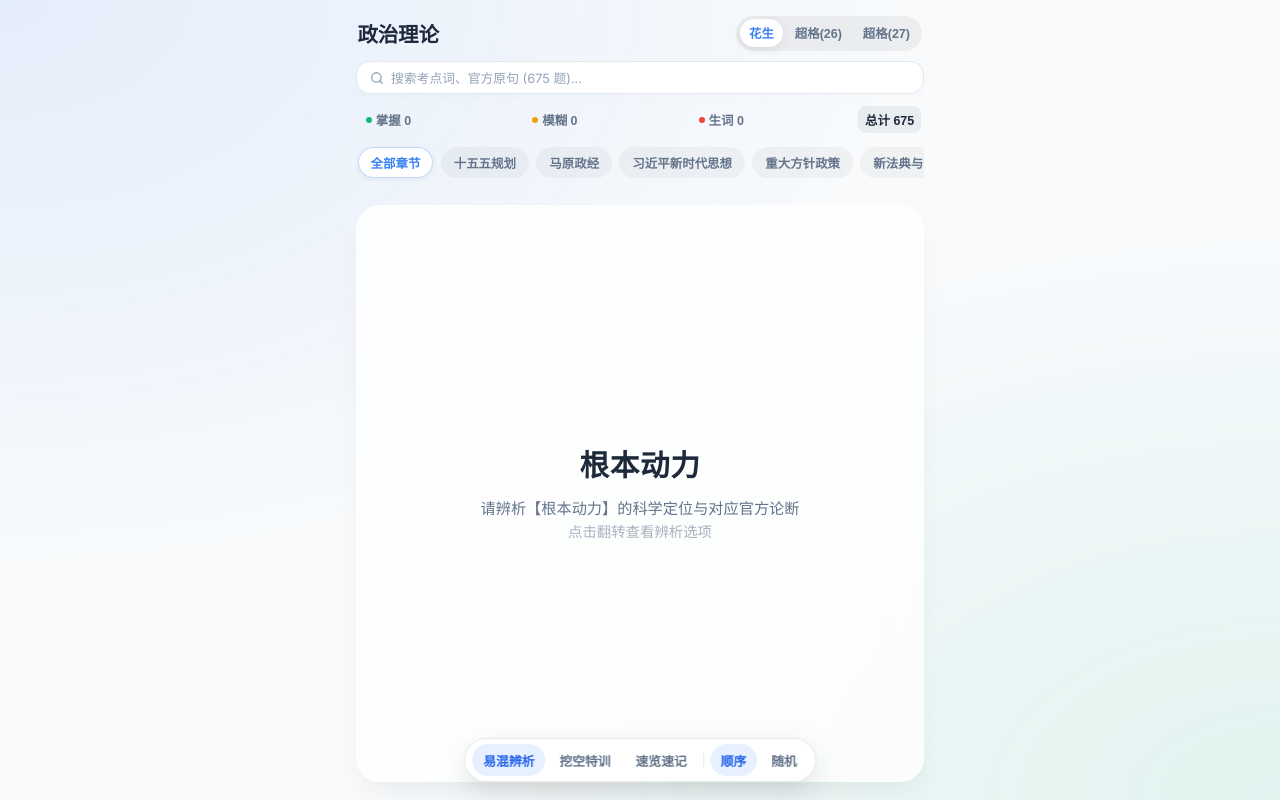
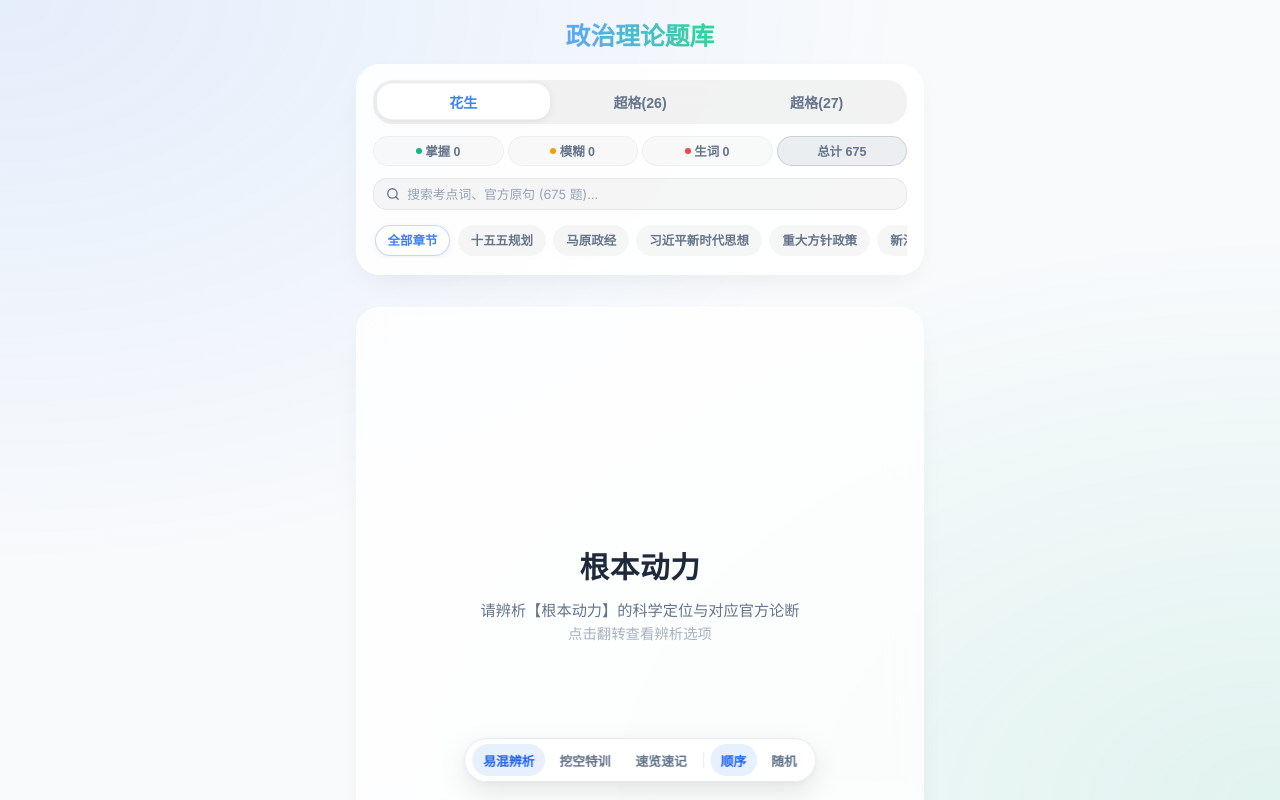
Before and after one commit to troses3/zhengzhi-fuxi, a React (Vite) app: page / in a window 1280 px wide. Shown: the top 800 px of the page. Built offline with nearby package versions, Linux system fonts and the light colour scheme.

Commit message:
feat(ui): restore top header progress container while retaining single-layer bottom floating mode bar

```diff
--- a/src/App.css
+++ b/src/App.css
@@ -41,48 +41,72 @@ body {
 }
 
 .header {
-  display: flex;
-  flex-direction: column;
-  gap: 0.65rem;
-  margin-bottom: 0.25rem;
-}
-
-.header-top-row {
+  text-align: center;
+  margin-bottom: 0.75rem;
+}
+
+.header h1 {
+  font-size: 1.55rem;
+  font-weight: 700;
+  margin-bottom: 0.75rem;
+  display: flex;
+  align-items: center;
+  justify-content: center;
+  gap: 0.4rem;
+}
+
+.header h1 .title-text {
+  background: linear-gradient(to right, #60a5fa, #34d399);
+  -webkit-background-clip: text;
+  -webkit-text-fill-color: transparent;
+}
+
+.progress-container {
+  background: rgba(255, 255, 255, 0.88);
+  padding: 0.95rem 1rem 1rem;
+  border-radius: 24px;
+  border: 1px solid rgba(255, 255, 255, 0.7);
+  box-shadow: 0 10px 30px -10px rgba(0, 0, 0, 0.08);
+  backdrop-filter: blur(16px);
+  display: flex;
+  flex-direction: column;
+  gap: 0.75rem;
+}
+
+.db-toggle-row {
+  display: flex;
+  justify-content: center;
+  width: 100%;
+}
+
+.db-toggle {
   display: flex;
   align-items: center;
   justify-content: space-between;
-  gap: 0.5rem;
-  padding: 0 0.1rem;
-}
-
-.header-title {
-  font-size: 1.28rem;
-  font-weight: 750;
-  color: #1e293b;
-  margin: 0;
-  letter-spacing: -0.01em;
-}
-
-.db-toggle {
-  display: flex;
-  align-items: center;
   background: rgba(0, 0, 0, 0.05);
-  padding: 0.2rem;
-  border-radius: 100px;
-  gap: 0.15rem;
+  padding: 0.25rem;
+  border-radius: 20px;
+  width: 100%;
+  gap: 0.25rem;
 }
 
 .db-btn {
-  padding: 0.32rem 0.58rem;
+  flex: 1;
+  padding: 0.48rem 0.45rem;
   border: none;
   background: none;
-  border-radius: 100px;
-  font-size: 0.78rem;
-  font-weight: 600;
+  border-radius: 15px;
+  font-size: 0.88rem;
+  font-weight: 650;
   color: var(--text-secondary);
   cursor: pointer;
   transition: all 0.2s cubic-bezier(0.4, 0, 0.2, 1);
   white-space: nowrap;
+  text-align: center;
+  display: flex;
+  align-items: center;
+  justify-content: center;
+  gap: 0.3rem;
 }
 
 .db-btn.active {
@@ -90,80 +114,45 @@ body {
   color: var(--accent-color);
   box-shadow: 0 2px 8px rgba(0, 0, 0, 0.08);
   font-weight: 750;
-}
-
-/* 🔍 搜索输入栏（独立纯白卡片，告别套娃） */
-.search-bar-box {
-  display: flex;
-  align-items: center;
-  background: #ffffff;
-  border: 1.5px solid #e2e8f0;
-  border-radius: 14px;
-  padding: 0.48rem 0.8rem;
-  box-shadow: 0 2px 8px rgba(0, 0, 0, 0.02);
-  transition: all 0.2s cubic-bezier(0.4, 0, 0.2, 1);
-  width: 100%;
-  box-sizing: border-box;
-}
-
-.search-bar-box:focus-within {
-  border-color: var(--accent-color);
-  box-shadow: 0 0 0 3px rgba(59, 130, 246, 0.12);
-}
-
-.search-box-icon {
-  color: #94a3b8;
-  margin-right: 0.45rem;
-  flex-shrink: 0;
-}
-
-/* 单行精炼统计指标栏 */
-.stats-inline-bar {
-  display: flex;
-  align-items: center;
+  transform: translateY(-0.5px);
+}
+
+.stats-row {
+  display: flex;
+  align-items: center;
+  justify-content: center;
+  width: 100%;
+}
+
+.stats {
+  display: flex;
   justify-content: space-between;
-  padding: 0.1rem 0.2rem;
-  gap: 0.3rem;
-}
-
-.stat-inline-item {
-  background: none;
-  border: 1px solid transparent;
+  align-items: center;
+  gap: 0.25rem;
+  width: 100%;
+}
+
+.stat-item {
+  flex: 1;
+  min-width: 0;
+  display: flex;
+  align-items: center;
+  justify-content: center;
+  gap: 0.2rem;
+  padding: 0.32rem 0.2rem;
+  background: rgba(0, 0, 0, 0.025);
+  border: 1px solid rgba(0, 0, 0, 0.04);
+  border-radius: 20px;
   font-size: 0.78rem;
   font-weight: 600;
+  cursor: pointer;
+  transition: all 0.2s ease;
+  white-space: nowrap;
   color: var(--text-secondary);
-  cursor: pointer;
-  padding: 0.2rem 0.35rem;
-  border-radius: 8px;
-  display: flex;
-  align-items: center;
-  gap: 0.25rem;
-  transition: all 0.15s ease;
-  white-space: nowrap;
-}
-
-.stat-inline-item:hover {
+}
+
+.stat-item:hover {
   background: rgba(0, 0, 0, 0.04);
-}
-
-.stat-inline-item.active-known {
-  background: rgba(16, 185, 129, 0.1);
-  color: #10b981;
-}
-
-.stat-inline-item.active-unsure {
-  background: rgba(245, 158, 11, 0.1);
-  color: #f59e0b;
-}
-
-.stat-inline-item.active-unknown {
-  background: rgba(239, 68, 68, 0.1);
-  color: #ef4444;
-}
-
-.stat-inline-item.active-all {
-  background: rgba(100, 116, 139, 0.1);
-  color: var(--text-primary);
 }
 
 .dot {
@@ -177,6 +166,56 @@ body {
 .dot-known { background: #10b981; }
 .dot-unsure { background: #f59e0b; }
 .dot-unknown { background: #ef4444; }
+
+/* Active Filter styles */
+.stat-item.active-known {
+  background: rgba(16, 185, 129, 0.12);
+  border-color: rgba(16, 185, 129, 0.25);
+  color: #10b981;
+}
+
+.stat-item.active-unsure {
+  background: rgba(245, 158, 11, 0.12);
+  border-color: rgba(245, 158, 11, 0.25);
+  color: #f59e0b;
+}
+
+.stat-item.active-unknown {
+  background: rgba(239, 68, 68, 0.12);
+  border-color: rgba(239, 68, 68, 0.25);
+  color: #ef4444;
+}
+
+.stat-item.active-all {
+  background: rgba(100, 116, 139, 0.12);
+  border-color: rgba(100, 116, 139, 0.25);
+  color: var(--text-secondary);
+}
+
+/* 🔍 搜索输入栏（内置于控制面板，极简设计） */
+.search-bar-box {
+  display: flex;
+  align-items: center;
+  background: rgba(0, 0, 0, 0.035);
+  border: 1px solid rgba(0, 0, 0, 0.06);
+  border-radius: 14px;
+  padding: 0.45rem 0.75rem;
+  transition: all 0.2s cubic-bezier(0.4, 0, 0.2, 1);
+  width: 100%;
+  box-sizing: border-box;
+}
+
+.search-bar-box:focus-within {
+  background: #ffffff;
+  border-color: var(--accent-color);
+  box-shadow: 0 0 0 3px rgba(59, 130, 246, 0.12);
+}
+
+.search-box-icon {
+  color: #64748b;
+  margin-right: 0.45rem;
+  flex-shrink: 0;
+}
 
 .search-box-input {
   flex: 1;
--- a/src/App.jsx
+++ b/src/App.jsx
@@ -629,8 +629,12 @@ function App() {
   return (
     <div className="app-container">
       <header className="header">
-        <div className="header-top-row">
-          <h1 className="header-title">政治理论</h1>
+        <h1>
+          <span className="title-text">政治理论题库</span>
+        </h1>
+
+        <div className="progress-container">
+          <div className="db-toggle-row">
             <div className="db-toggle">
               <button className={`db-btn ${dataSource === 'huasheng' ? 'active' : ''}`} onClick={() => setDataSource('huasheng')}>花生</button>
               <button className={`db-btn ${dataSource === 'chaoge26' || dataSource === 'chaoge' ? 'active' : ''}`} onClick={() => setDataSource('chaoge26')}>超格(26)</button>
@@ -638,7 +642,43 @@ function App() {
             </div>
           </div>
 
-        {/* 搜索栏（独立纯白卡片，回车自动收起软键盘） */}
+          <div className="stats-row">
+            <div className="stats">
+              <button
+                className={`stat-item ${filter === 'known' ? 'active-known' : ''}`}
+                onClick={() => handleFilterClick('known')}
+                title="只复习已掌握"
+              >
+                <span className="dot dot-known"></span>
+                掌握 {stats.known}
+              </button>
+              <button
+                className={`stat-item ${filter === 'unsure' ? 'active-unsure' : ''}`}
+                onClick={() => handleFilterClick('unsure')}
+                title="只复习模糊"
+              >
+                <span className="dot dot-unsure"></span>
+                模糊 {stats.unsure}
+              </button>
+              <button
+                className={`stat-item ${filter === 'unknown' ? 'active-unknown' : ''}`}
+                onClick={() => handleFilterClick('unknown')}
+                title="只复习生词"
+              >
+                <span className="dot dot-unknown"></span>
+                生词 {stats.unknown}
+              </button>
+              <button
+                className={`stat-item ${filter === 'all' ? 'active-all' : ''}`}
+                onClick={() => setFilter('all')}
+                title="查看全部"
+              >
+                总计 {total}
+              </button>
+            </div>
+          </div>
+
+          {/* 搜索栏（置于控制面板内，回车自动收起软键盘） */}
           <form
             className="search-bar-box"
             onSubmit={(e) => {
@@ -695,41 +735,6 @@ function App() {
             )}
           </form>
 
-        {/* 单行精炼统计指标 */}
-        <div className="stats-inline-bar">
-          <button
-            className={`stat-inline-item ${filter === 'known' ? 'active-known' : ''}`}
-            onClick={() => handleFilterClick('known')}
-            title="只复习已掌握"
-          >
-            <span className="dot dot-known"></span>
-            掌握 {stats.known}
-          </button>
-          <button
-            className={`stat-inline-item ${filter === 'unsure' ? 'active-unsure' : ''}`}
-            onClick={() => handleFilterClick('unsure')}
-            title="只复习模糊"
-          >
-            <span className="dot dot-unsure"></span>
-            模糊 {stats.unsure}
-          </button>
-          <button
-            className={`stat-inline-item ${filter === 'unknown' ? 'active-unknown' : ''}`}
-            onClick={() => handleFilterClick('unknown')}
-            title="只复习生词"
-          >
-            <span className="dot dot-unknown"></span>
-            生词 {stats.unknown}
-          </button>
-          <button
-            className={`stat-inline-item ${filter === 'all' ? 'active-all' : ''}`}
-            onClick={() => setFilter('all')}
-            title="查看全部"
-          >
-            总计 {total}
-          </button>
-        </div>
-
           {/* 单行横向滑动章节栏（无emoji纯净文字） */}
           <div className="category-scroll-container">
             <div className="category-scroll-track">
@@ -776,6 +781,7 @@ function App() {
                   {cat.label}
                 </button>
               ))}
+            </div>
           </div>
         </div>
       </header>
```
Also changed, not shown: 5 other files (tests, documents, lock files or other folders). Lines whose indentation alone changed are shown as unchanged.
